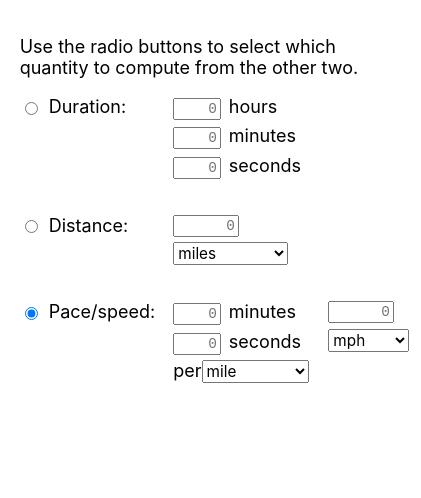
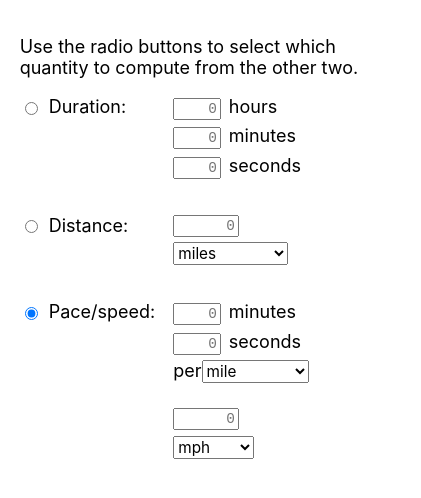
Before and after one commit to rben01/pace-calculator, an Astro site: page / in a window 390 px wide. Shown: the whole page, 421 px wide, since content can reach past the window. Built offline with nearby package versions, Linux system fonts and the light colour scheme; Astro itself is replaced by a stand-in of ours.

Commit message:
Improve layout on small devices

```diff
--- a/src/components/VariableDataMultiple.astro
+++ b/src/components/VariableDataMultiple.astro
@@ -4,7 +4,7 @@
 	div {
 		display: flex;
 		flex-direction: var(--variable-multiple-flex-direction);
-		row-gap: 0.3em;
+		row-gap: var(--variable-multiple-row-gap);
 		align-items: flex-start;
 		column-gap: 1em;
 	}
--- a/src/pages/index.astro
+++ b/src/pages/index.astro
@@ -35,6 +35,7 @@ import Main from "../components/Main.astro";
 		--variable-flex-direction: row;
 		--variable-flex-align-items: center;
 		--variable-multiple-flex-direction: column;
+		--variable-multiple-row-gap: 0.3em;
 		--select-margin-left: 0.2em;
 		--time-not-seconds-max-width: 2em;
 		--time-seconds-max-width: 2.75em;
@@ -53,8 +54,16 @@ import Main from "../components/Main.astro";
 		}
 	}
 
+	@media screen and (max-width: 400px) {
+		:root {
+			--variable-multiple-flex-direction: column;
+			--variable-multiple-row-gap: 1.4em;
+		}
+	}
+
 	body {
 		margin-top: 2em;
+		margin-bottom: 4em;
 		font-family: var(--font-family);
 		font-size: var(--font-size);
 		text-align: center;
```
